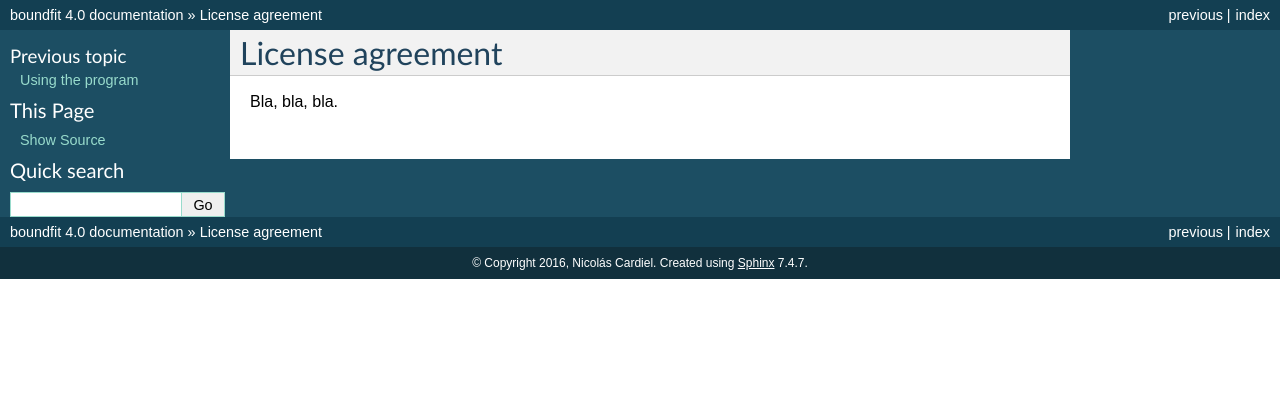
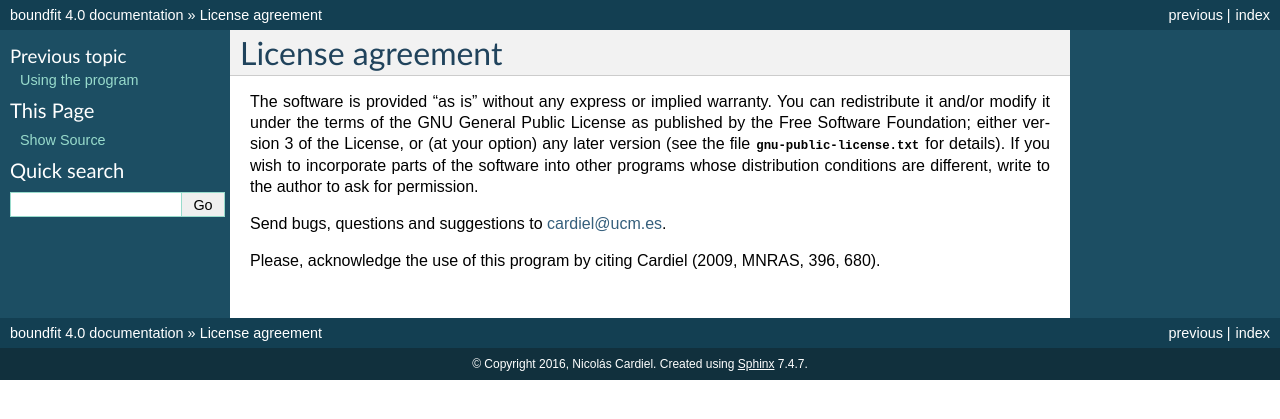
Before and after one commit to nicocardiel/boundfit, a Sphinx documentation site: the page built from docs/license_agreement.rst, in a window 1280 px wide. Shown: the top 419 px of the page. Built offline with Sphinx 7.4.7, drawn with Linux system fonts in a browser that asks for light colours; formulas are drawn with MathJax 3.

Commit message:
Upload initial version of license

```diff
--- a/docs/license_agreement.rst
+++ b/docs/license_agreement.rst
@@ -1,4 +1,8 @@
 License agreement
-=================
+==================
 
-Bla, bla, bla.
+The software is provided "as is" without any express or implied warranty. You can redistribute it and/or modify it under the terms of the GNU General Public License as published by the Free Software Foundation; either version 3 of the License, or (at your option) any later version (see the file :download:`gnu-public-license.txt<data/gnu-public-license.txt>` for details). If you wish to incorporate parts of the software into other programs whose distribution conditions are different, write to the author to ask for permission.
+
+Send bugs, questions and suggestions to cardiel@ucm.es.
+
+Please, acknowledge the use of this program by citing Cardiel (2009, MNRAS, 396, 680).
```
